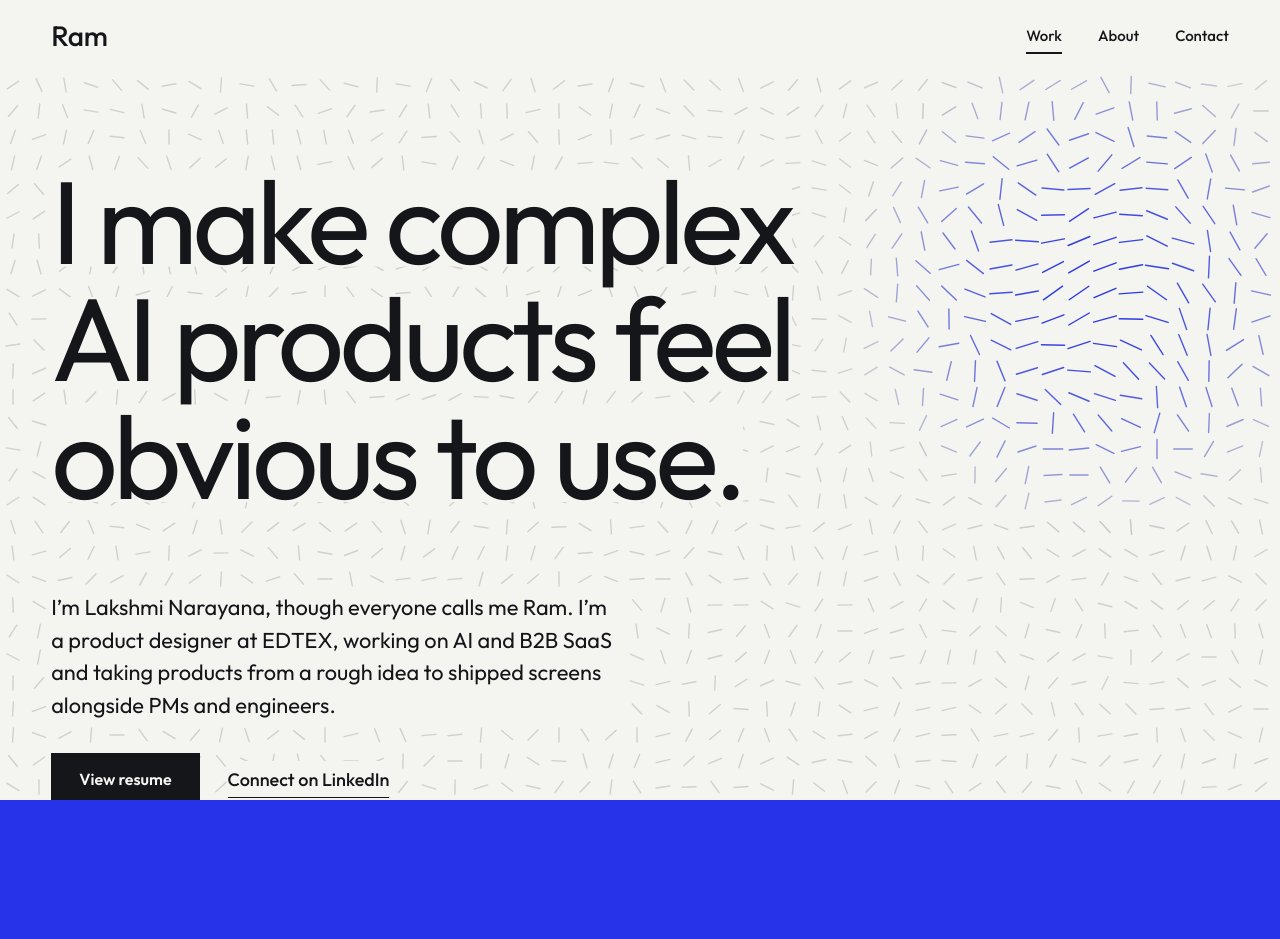
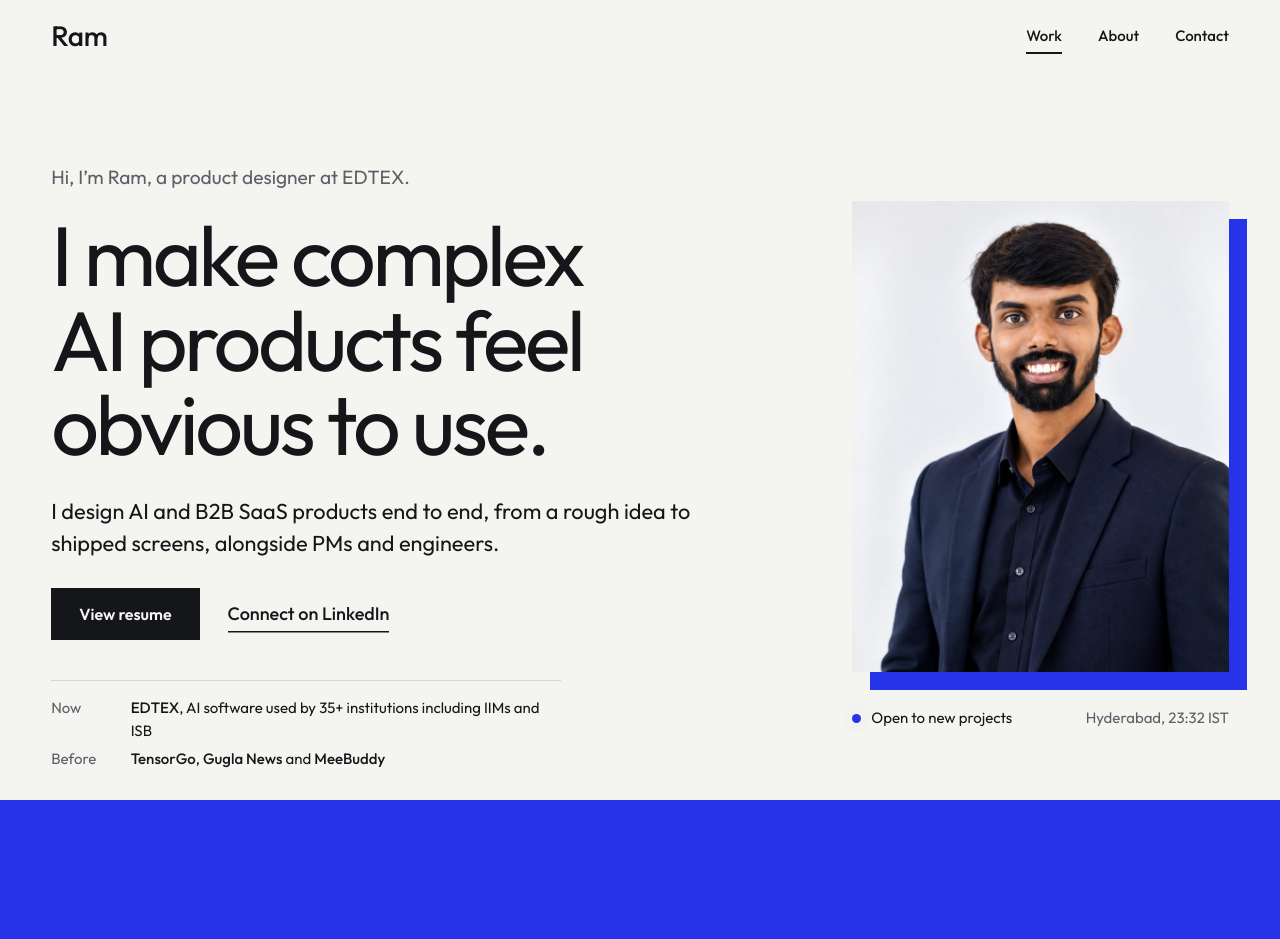
Before and after one commit to hellouxram/portfolio, a plain HTML site: page index.html in a window 1280 px wide. Shown: the top 939 px of the page. Drawn offline with Linux system fonts and the light colour scheme.

Commit message:
Hero: portrait + statement, remove line field

```diff
--- a/index.html
+++ b/index.html
@@ -84,30 +84,43 @@ img{max-width:100%;display:block}
 .small{font-size:14px}
 
 /* Home hero with signal field */
-.hero{position:relative;min-height:calc(100svh - 72px);display:flex;flex-direction:column;justify-content:center;padding:clamp(48px,7vw,96px) 0;overflow:hidden}
-.field{position:absolute;inset:0;width:100%;height:100%;display:block}
-.hero .wrap{position:relative;z-index:1;width:100%;pointer-events:none}
-.hero .wrap a{pointer-events:auto}
-.hero .display span{display:block;width:max-content;max-width:100%;background:linear-gradient(var(--paper),var(--paper)) left 58%/100% 74% no-repeat}
-.hero-foot{display:grid;grid-template-columns:repeat(12,1fr);gap:24px;margin-top:clamp(40px,6vw,72px)}
-.hero-intro{grid-column:1 / span 6}
-.hero-foot .lede{background:var(--paper);padding:4px 8px 4px 0}
+.hero{padding:clamp(40px,7vw,104px) 0 clamp(48px,7vw,96px)}
+.hero-grid{display:grid;grid-template-columns:repeat(12,1fr);gap:24px;align-items:center}
+.hero-text{grid-column:1 / span 7}
+.hello{font-size:clamp(17px,1.5vw,20px);color:var(--graphite);margin-bottom:20px}
+.hero .display{font-size:clamp(44px,6.6vw,108px)}
+.hero .display span{display:block}
+.hero .lede{margin-top:28px;max-width:30em}
+.hero-photo{grid-column:9 / span 4;margin:0}
+.hp-frame{position:relative}
+.hp-frame img{position:relative;display:block;width:100%;height:auto;aspect-ratio:4/5;object-fit:cover;background:#E8E8E4;transition:transform .6s var(--ease)}
+.hp-block{position:absolute;inset:0;background:var(--blue);transform:translate(18px,18px);transition:transform .6s var(--ease)}
+.hero-photo figcaption{display:flex;justify-content:space-between;gap:12px;flex-wrap:wrap;margin-top:34px;font-size:15px}
+@media (prefers-reduced-motion:no-preference){
+  .view.is-active .hp-frame img{animation:unveil 1.1s .25s cubic-bezier(.7,0,.3,1) both}
+  .view.is-active .hp-block{animation:slideIn 1s .55s cubic-bezier(.2,.7,.2,1) both}
+  @keyframes unveil{from{clip-path:inset(100% 0 0 0)}to{clip-path:inset(0)}}
+  @keyframes slideIn{from{transform:translate(0,0);opacity:0}}
+}
+@media (max-width:900px){
+  .hero-text,.hero-photo{grid-column:1 / -1}
+  .hero-photo{order:-1;display:grid;grid-template-columns:132px 1fr;gap:28px;align-items:end;margin-bottom:28px}
+  .hp-block{transform:translate(10px,10px)}
+  .hero-photo figcaption{flex-direction:column;justify-content:flex-end;gap:6px;margin-top:0}
+}
 .hero-actions{display:flex;flex-wrap:wrap;align-items:center;gap:12px 28px;margin-top:28px}
 .hero-actions .btn{display:inline-block;text-decoration:none}
 .text-link{font-weight:500;text-decoration:none;background:linear-gradient(currentColor,currentColor) left bottom/100% 1.5px no-repeat,var(--paper);padding:4px 0;transition:color .25s,background-size .35s var(--ease)}
 .text-link:hover{color:var(--blue)}
-.proof{margin-top:36px;padding:16px 8px 4px 0;border-top:1px solid var(--rule);background:var(--paper);font-size:15px;max-width:34em}
+.proof{margin-top:40px;padding-top:16px;border-top:1px solid var(--rule);font-size:15px;max-width:34em}
 .proof p{display:grid;grid-template-columns:4.5em 1fr;gap:12px;line-height:1.5}
 .proof p+p{margin-top:6px}
 .proof .pl{color:var(--graphite)}
 .proof a{font-weight:500;text-decoration:none;background:linear-gradient(currentColor,currentColor) left bottom/0 1.5px no-repeat;transition:color .25s,background-size .35s var(--ease)}
 .proof a:hover,.proof a:focus-visible{color:var(--blue);background-size:100% 1.5px}
-.hero-meta{grid-column:9 / span 4;align-self:end;font-size:15px;background:var(--paper);padding:4px 0}
-.hero-meta p+p{margin-top:6px}
 .status{display:inline-flex;align-items:center;gap:10px}
 .status::before{content:"";width:9px;height:9px;border-radius:50%;background:var(--blue);box-shadow:0 0 0 0 rgba(38,51,232,.5);animation:pulse 2.4s infinite}
 @keyframes pulse{70%{box-shadow:0 0 0 10px rgba(38,51,232,0)}100%{box-shadow:0 0 0 0 rgba(38,51,232,0)}}
-.hint{position:absolute;right:var(--pad);bottom:24px;z-index:1;font-size:14px;color:var(--graphite);background:var(--paper);padding:2px 6px}
 
 /* Section heading row */
 .sec{padding-top:clamp(56px,8vw,112px);padding-bottom:clamp(56px,8vw,112px)}
@@ -450,14 +463,12 @@ body[data-view="/work/tensorgo"] .site-head{background:rgba(0,0,0,.85);color:#EC
 
 /* Responsive */
 @media (max-width:900px){
-  .hero-intro,.hero-meta,.about-grid .side,.about-grid .main,.contact-grid .side,.contact-grid form,.cs-sec>h2,.cs-sec>.body{grid-column:1 / -1}
+  .about-grid .side,.about-grid .main,.contact-grid .side,.contact-grid form,.cs-sec>h2,.cs-sec>.body{grid-column:1 / -1}
   .cs-sec>h2{position:static;margin-bottom:8px}
   .approach{grid-template-columns:1fr}
   .work a{grid-template-columns:1fr;gap:8px}
   .work .go{display:none}
   .facts{grid-template-columns:repeat(2,1fr)}
-  .hint{display:none}
-  .hero{min-height:auto}
 }
 @media (max-width:560px){
   body{font-size:16px}
@@ -488,16 +499,15 @@ body[data-view="/work/tensorgo"] .site-head{background:rgba(0,0,0,.85);color:#EC
 <!-- ============ HOME ============ -->
 <section class="view" data-view="/" data-title="Work" aria-label="Home">
   <div class="hero">
-    <canvas class="field" aria-hidden="true"></canvas>
-    <div class="wrap">
+    <div class="wrap hero-grid">
+      <div class="hero-text">
+        <p class="hello">Hi, I’m Ram, a product designer at EDTEX.</p>
         <h1 class="display reveal">
           <span>I make complex</span>
           <span>AI products feel</span>
           <span>obvious to use.</span>
         </h1>
-      <div class="hero-foot">
-        <div class="hero-intro">
-          <p class="lede">I’m Lakshmi Narayana, though everyone calls me Ram. I’m a product designer at EDTEX, working on AI and B2B SaaS and taking products from a rough idea to shipped screens alongside PMs and engineers.</p>
+        <p class="lede">I design AI and B2B SaaS products end to end, from a rough idea to shipped screens, alongside PMs and engineers.</p>
         <div class="hero-actions">
             <a class="btn" href="https://docs.google.com/document/d/1Sc3sbxYGGqwi3iZfQYUGyuxUsYzp4m0X0vy1gX-DIkg/edit?usp=sharing" target="_blank" rel="noopener">View resume</a>
             <a class="text-link" href="https://www.linkedin.com/in/uxram/" target="_blank" rel="noopener">Connect on LinkedIn</a>
@@ -507,13 +517,11 @@ body[data-view="/work/tensorgo"] .site-head{background:rgba(0,0,0,.85);color:#EC
             <p><span class="pl">Before</span><span><a href="#/work/tensorgo">TensorGo</a>, <a href="#/work/gugla">Gugla News</a> and <a href="#/work/meebuddy">MeeBuddy</a></span></p>
           </div>
       </div>
-        <div class="hero-meta">
-          <p class="status">Open to new projects</p>
-          <p class="muted">Hyderabad, <span id="clock">India</span></p>
+      <figure class="hero-photo">
+        <div class="hp-frame"><span class="hp-block" aria-hidden="true"></span><img src="ram.jpg" width="800" height="1000" alt="Portrait of Ram, smiling, in a navy blazer" fetchpriority="high"></div>
+        <figcaption><span class="status">Open to new projects</span><span class="muted">Hyderabad, <span id="clock">India</span></span></figcaption>
+      </figure>
     </div>
-      </div>
-    </div>
-    <p class="hint" aria-hidden="true">Move your cursor to turn noise into flow</p>
   </div>
 
   <div class="wrap sec" id="work">
@@ -1141,52 +1149,18 @@ body[data-view="/work/tensorgo"] .site-head{background:rgba(0,0,0,.85);color:#EC
   function tick(){clock.textContent=fmt.format(new Date())+' IST';}
   tick(); setInterval(tick,15000);
 
-  /* ---------- Hero: noise to signal field ---------- */
+  /* ---------- Hero: portrait drifts gently with the cursor ---------- */
   const hero=document.querySelector('.hero');
-  const cv=hero.querySelector('.field');
-  const ctx=cv.getContext('2d');
-  let W=0,H=0,segs=[],mouse={x:-1e4,y:-1e4,last:-1e9},heroOn=true,raf=null;
-  const GAP=26;
-  function build(){
-    const dpr=Math.min(devicePixelRatio||1,2);
-    W=cv.clientWidth;H=cv.clientHeight;
-    cv.width=W*dpr;cv.height=H*dpr;ctx.setTransform(dpr,0,0,dpr,0,0);
-    segs=[];
-    for(let y=GAP/2;y<H;y+=GAP)for(let x=GAP/2;x<W;x+=GAP)
-      segs.push({x,y,s:Math.random()*Math.PI*2,v:0});
+  const hpImg=hero.querySelector('.hp-frame img'),hpBlock=hero.querySelector('.hp-block');
+  if(finePointer&&!reduce){
+    hero.addEventListener('pointermove',e=>{
+      const r=hero.getBoundingClientRect();
+      const dx=(e.clientX-r.left)/r.width-.5,dy=(e.clientY-r.top)/r.height-.5;
+      hpImg.style.transform='translate('+(-dx*10)+'px,'+(-dy*10)+'px)';
+      hpBlock.style.transform='translate('+(18+dx*16)+'px,'+(18+dy*16)+'px)';
+    });
+    hero.addEventListener('pointerleave',()=>{hpImg.style.transform='';hpBlock.style.transform='';});
   }
-  hero.addEventListener('pointermove',e=>{
-    const r=cv.getBoundingClientRect();
-    mouse.x=e.clientX-r.left;mouse.y=e.clientY-r.top;mouse.last=performance.now();
-  });
-  hero.addEventListener('pointerleave',()=>{mouse.x=-1e4;mouse.y=-1e4;});
-  function frame(t){
-    ctx.clearRect(0,0,W,H);
-    // when the visitor isn't steering, a slow lens drifts on its own
-    let lx=mouse.x,ly=mouse.y;
-    if(t-mouse.last>2500){lx=W*(.62+.28*Math.sin(t*.00035));ly=H*(.5+.32*Math.sin(t*.00052+1));}
-    const R=Math.max(150,Math.min(W,H)*.26);
-    const order=Math.min(1,Math.max(0,scrollY/(H*.7)));
-    ctx.lineWidth=1.4;ctx.lineCap='round';
-    for(const s of segs){
-      const dx=s.x-lx,dy=s.y-ly,d=Math.sqrt(dx*dx+dy*dy);
-      let target=d<R?1-(d/R)*(d/R):0;
-      if(order>target)target=order;
-      s.v+=(target-s.v)*(reduce?1:.07);
-      const chaos=s.s+Math.sin(t*.0005+s.x*.012)*1.1+Math.cos(t*.0004+s.y*.015)*1.1;
-      const wave=Math.atan(Math.cos(s.x*.016+s.y*.004+t*.0007)*.85);
-      const a=chaos*(1-s.v)+wave*s.v;
-      const L=7+5*s.v;
-      const c=Math.cos(a)*L,sn=Math.sin(a)*L;
-      const k=s.v;
-      ctx.strokeStyle='rgba('+Math.round(196+(38-196)*k)+','+Math.round(197+(51-197)*k)+','+Math.round(191+(232-191)*k)+','+(.75+.25*k)+')';
-      ctx.beginPath();ctx.moveTo(s.x-c,s.y-sn);ctx.lineTo(s.x+c,s.y+sn);ctx.stroke();
-    }
-    if(!reduce&&heroOn&&current==='/') raf=requestAnimationFrame(frame); else raf=null;
-  }
-  function startHero(){ if(!raf&&!reduce&&heroOn&&current==='/') raf=requestAnimationFrame(frame); }
-  new IntersectionObserver(es=>{heroOn=es[0].isIntersecting;startHero();}).observe(hero);
-  addEventListener('resize',()=>{build();if(reduce)frame(0);});
 
   /* ---------- Project previews follow the cursor ---------- */
   const pv=document.querySelector('.preview');
@@ -1414,7 +1388,6 @@ body[data-view="/work/tensorgo"] .site-head{background:rgba(0,0,0,.85);color:#EC
 
   document.addEventListener('viewchange',e=>{
     const path=e.detail;
-    if(path==='/'){build();if(reduce)frame(0);else startHero();}
     plates.forEach(p=>{if(p.view===path){sizeP(p);if(!p.raf)drawP(p,reduce?4000:performance.now());}});
     nums.forEach(n=>{
       if(n.closest('.view').dataset.view!==path)return;
```
Lines whose indentation alone changed are shown as unchanged.
